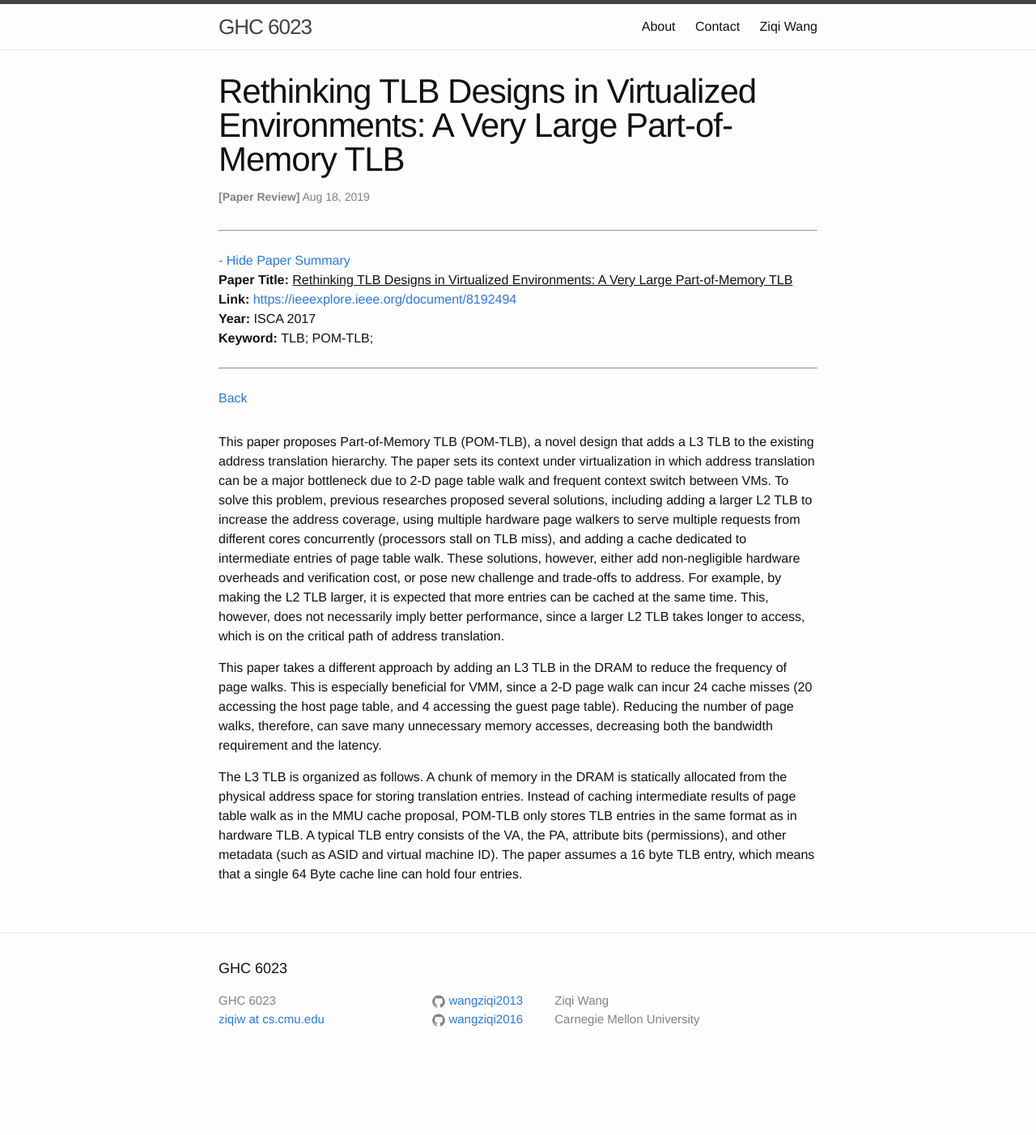
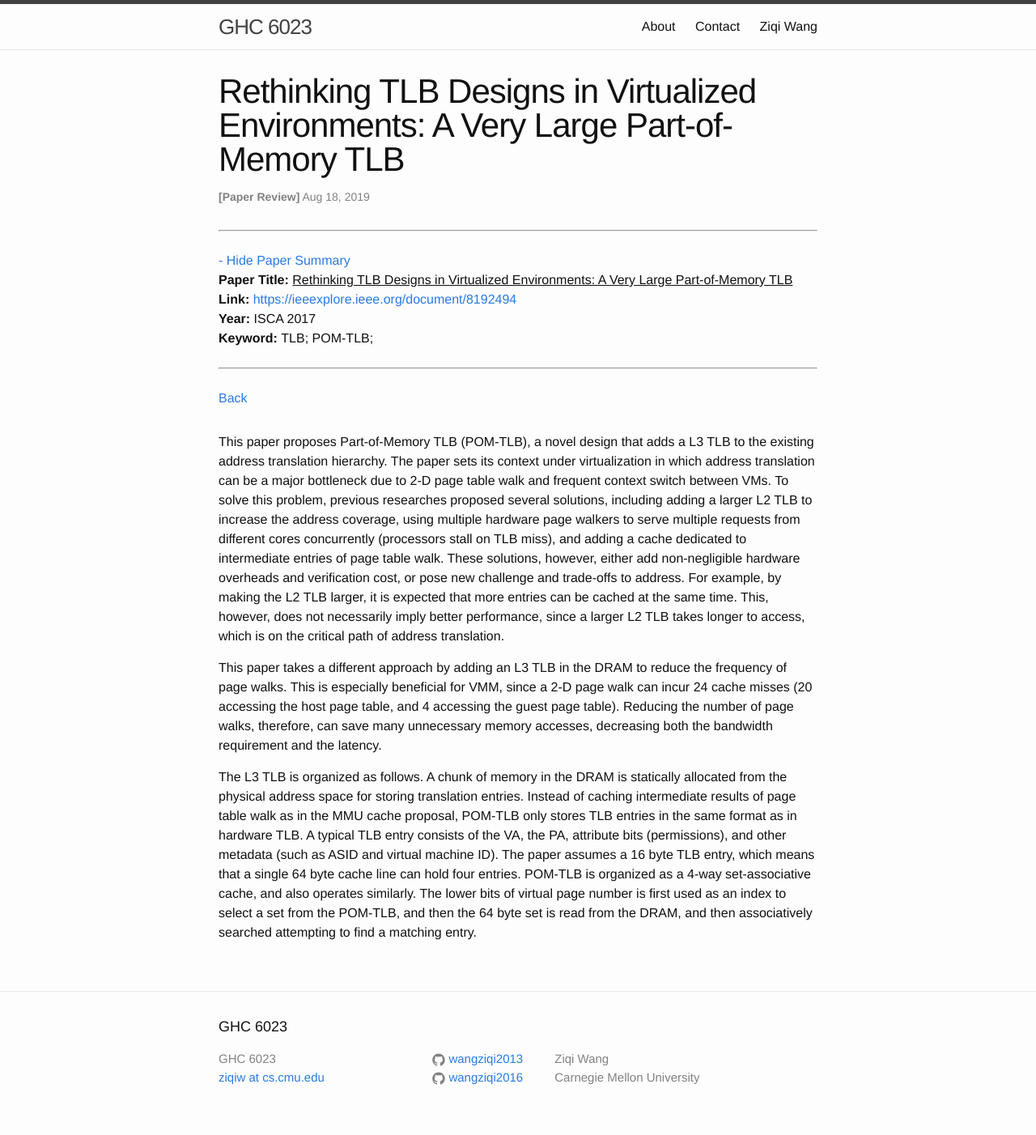
Before and after one commit to wangziqi2013/wangziqi2013.github.io, a Jekyll site: the page built from _posts/2019-08-19-pom-tlb.markdown, in a window 1280 px wide. Shown: the whole page at 81% size. Built offline with Jekyll 4.4.1, drawn with Linux system fonts in a browser that asks for light colours; before the commit the page ends 1330 px from its top, so only the background shows below that.

Commit message:
Adding search

```diff
--- a/_posts/2019-08-19-pom-tlb.markdown
+++ b/_posts/2019-08-19-pom-tlb.markdown
@@ -32,4 +32,7 @@ The L3 TLB is organized as follows. A chunk of memory in the DRAM is statically
 for storing translation entries. Instead of caching intermediate results of page table walk as in the MMU cache proposal,
 POM-TLB only stores TLB entries in the same format as in hardware TLB. A typical TLB entry consists of the VA, the PA,
 attribute bits (permissions), and other metadata (such as ASID and virtual machine ID). The paper assumes a 16 byte TLB
-entry, which means that a single 64 Byte cache line can hold four entries.
+entry, which means that a single 64 byte cache line can hold four entries. POM-TLB is organized as a 4-way set-associative
+cache, and also operates similarly. The lower bits of virtual page number is first used as an index to select a set from
+the POM-TLB, and then the 64 byte set is read from the DRAM, and then associatively searched attempting to find a matching
+entry.
```
